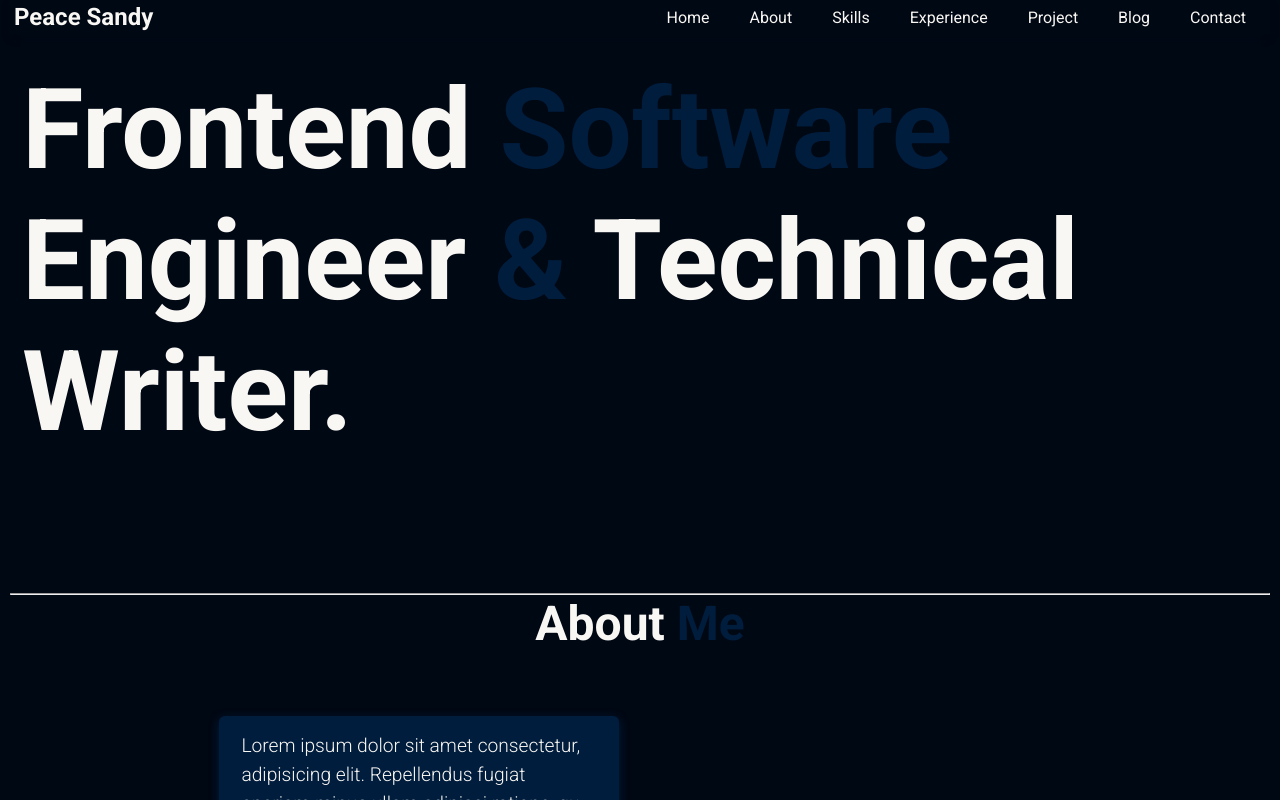
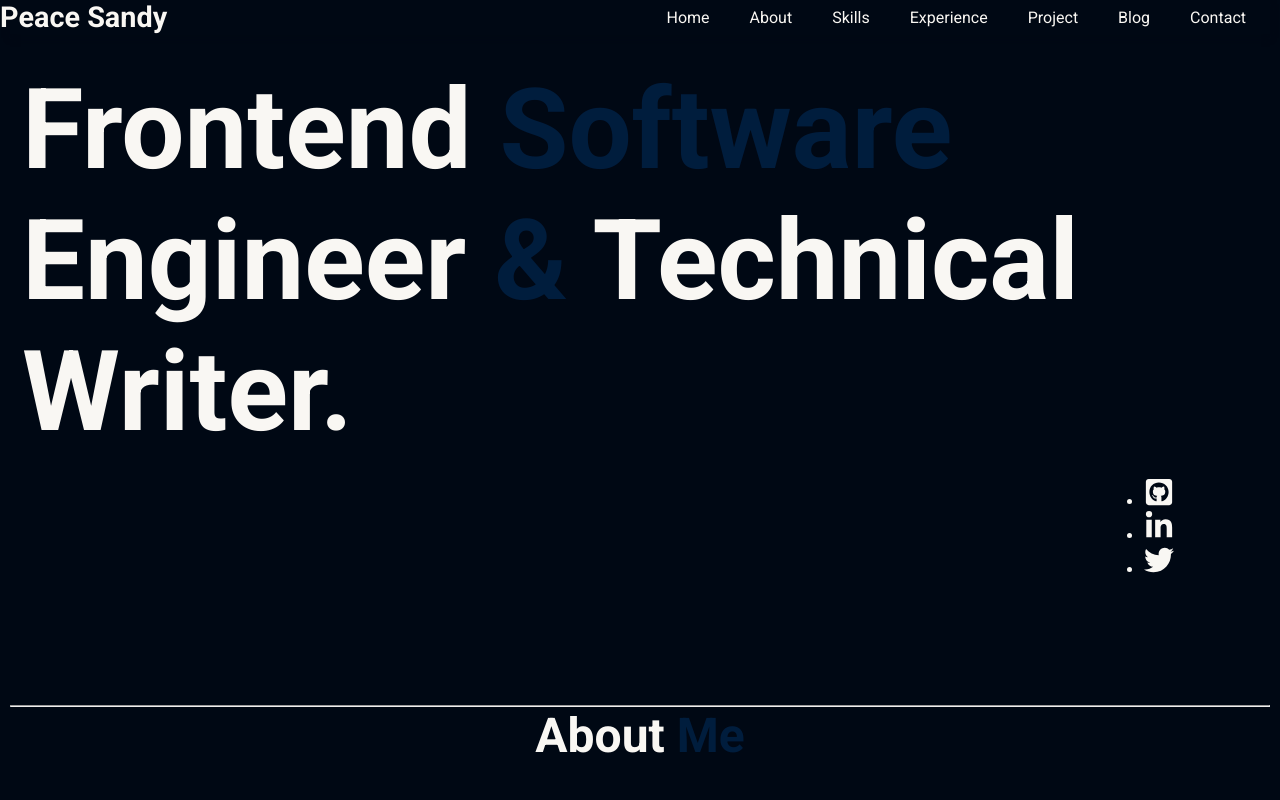
Before and after one commit to Peacesandy/peace-sandy, a React (Create React App) app: page / in a window 1280 px wide. Shown: the top 800 px of the page. Built offline with nearby package versions, Linux system fonts and the light colour scheme; a web font is replaced by a local one.

Commit message:
added framer motion

```diff
--- a/src/Components/About.jsx
+++ b/src/Components/About.jsx
@@ -1,12 +1,18 @@
 import React from 'react'
 import '../Styles/About.css'
+import { motion } from "framer-motion";
+
 
 
 function About() {
 
   return (
     <>
+    <motion.div initial={{ opacity: 0, x: '-100vh' }}
+    animate={{ opacity: 1, x: 0 }}
+    transition={{ type: 'spring', bounce: 0.6 }}>
       <h1 className='About-intro'>About <span className="span-ut">Me</span></h1>
+      </motion.div>
       <div className='about container' id='about'>
 
         <div className='Bio-1'>
--- a/src/Components/Blog.jsx
+++ b/src/Components/Blog.jsx
@@ -35,9 +35,7 @@ function Blog() {
         <p className='project-details'>Lorem ipsum dolor sit, amet consectetur adipisicing elit. Omnis corrupti beatae voluptatibus!</p>
         <a href="http://twitter.com/PeaceSandy3"  className='project-link'><button>Check it out</button></a>
     </div>
-       <div className='view-more'>
-         <button>View More</button>
-       </div>
+
     </div>
     <hr/>
     </div>
--- a/src/Components/Home.jsx
+++ b/src/Components/Home.jsx
@@ -1,5 +1,9 @@
 import React from 'react'
 import '../Styles/Home.css'
+
+import { motion } from "framer-motion";
+
+import { FaGithubSquare, FaLinkedinIn, FaTwitter} from 'react-icons/fa'
 
 function Home() {
   return (
@@ -8,9 +12,41 @@ function Home() {
       <div className='image-container'>
       </div>
 
-      <div className='text'>
+      <motion.div className='text'
+      initial={{ opacity: 0, x: '-100vh' }}
+      animate={{ opacity: 1, x: 0 }}
+      transition={{ type: 'spring', bounce: 0.6 }}>
         <h1 className='bio'> Frontend <span className='span-software'>Software</span> Engineer <span className='span-software'> & </span>  Technical Writer. </h1>
-      </div>
+      </motion.div>
+      <div className='social-icons'>
+        <ul>
+        <li className='w-[160px] h-[60px] flex justify-between items-center ml-[-100px] hover:ml-[-10px] duration-300 bg-blue-600'>
+            <a
+              className='flex justify-between items-center w-full text-gray-300'
+              href='/'
+            >
+            <FaGithubSquare size={30}/>
+            </a>
+          </li>
+          <li className='w-[160px] h-[60px] flex justify-between items-center ml-[-100px] hover:ml-[-10px] duration-300 bg-blue-600'>
+            <a
+              className='flex justify-between items-center w-full text-gray-300'
+              href='/'
+            >
+            <FaLinkedinIn size={30}/>
+            </a>
+          </li>
+          <li className='w-[160px] h-[60px] flex justify-between items-center ml-[-100px] hover:ml-[-10px] duration-300 bg-blue-600'>
+            <a
+              className='flex justify-between items-center w-full text-gray-300'
+              href='/'
+            >
+            <FaTwitter size={30}/>
+            </a>
+          </li>
+
+        </ul>
+        </div>
       <hr />
     </div>
   )
--- a/src/Components/Navbar.jsx
+++ b/src/Components/Navbar.jsx
@@ -1,5 +1,6 @@
 import React from 'react'
 import '../Styles/Navbar.css'
+import { motion } from "framer-motion";
 
 import { FaMicrosoft } from 'react-icons/fa'
 
@@ -8,7 +9,10 @@ function Navbar() {
     <header className="container">
 
       <nav className=''>
+        <motion.div animate={{ scale: 1.2 }}
+    transition={{ delay: 1, yoyo: Infinity }}>
         <h1>Peace Sandy</h1>
+        </motion.div>
         <ul className='nav-ul'>
           <li className='nav-li'> <a href="#home">Home</a></li>
           <li className='nav-li'><a href="#about">About</a></li>
--- a/src/Components/Project.jsx
+++ b/src/Components/Project.jsx
@@ -1,4 +1,5 @@
 import React from 'react'
+import {motion} from 'framer-motion'
 
 import "../Styles/Project.css"
 
@@ -18,15 +19,16 @@ function Project() {
         <h1>Projects</h1>
         <p>Check out some of my projects</p>
     </div>
+
     <div className='projects-container'>
 
-    <div className='project-container project-card'>
+    <motion.div className='project-container project-card' whileHover={{scale: 1.1}} whileTap={{scale: 0.9}}>
     <img src={metabnb} alt="A metabnb website" className='project-pic' loading='lazy'/>
      <h3 className='project-title'>Meta Bnb Website</h3>
      <p className='project-details'> Lorem ipsum dolor sit amet consectetur adipisicing elit. Repellat nostrum commodi autem repudiandae,
      ipsum ipsam sapiente doloribus, expedita officiis dolores officia delectus excepturi soluta dolorum!</p>
      <a href="http://twitter.com/PeaceSandy3"  className='project-link'><button>View the site</button></a>
-    </div>
+    </motion.div>
 
     <div className='project-container project-card'>
     <img src={movieapp} alt="A metabnb website" className='project-pic' loading='lazy'/>
@@ -76,9 +78,6 @@ function Project() {
      ipsum ipsam sapiente doloribus, expedita officiis dolores officia delectus excepturi soluta dolorum!</p>
      <a href="http://twitter.com/PeaceSandy3"  className='project-link'><button>View the site</button></a>
     </div>
-      <div>
-        <button>View More</button>
-      </div>
     </div>
 
 
--- a/src/Components/Skills.jsx
+++ b/src/Components/Skills.jsx
@@ -1,4 +1,5 @@
 import React from 'react'
+import { motion } from "framer-motion";
 
 import Html from '../Images/html.skills.png'
 import Css from '../Images/css-skills.png'
@@ -21,16 +22,16 @@ function Skills() {
       <h1 className='skills-intro'> <span className='span-my'>My</span> Skills</h1>
       <div className='skills-container'>
 
-        <div class="flip-card">
-          <div class="flip-card-inner">
+        <motion.div class="flip-card" >
+          <motion.div class="flip-card-inner" >
             <div class="flip-card-front">
               <img src={Html} alt="A git card" className='html' />
             </div>
             <div class="flip-card-back">
               <h6 className='card-skill'>HTML</h6>
             </div>
-          </div>
-        </div>
+          </motion.div>
+        </motion.div>
 
 
         <div class="flip-card">
--- a/src/Styles/About.css
+++ b/src/Styles/About.css
@@ -11,6 +11,10 @@
     justify-content: center;
     column-gap: 20px;
     min-height: 400px;
+}
+
+ul{
+    text-decoration: none;
 }
 
 hr {
--- a/src/Styles/Home.css
+++ b/src/Styles/Home.css
@@ -7,6 +7,12 @@
 
 .logo-text {
     color: var(--white-color);
+}
+
+.social-icons{
+    color: var(--white-color);
+    margin: 10px;
+    margin-left: 90%;
 }
 
 .span-software {
--- a/src/Styles/Skills.css
+++ b/src/Styles/Skills.css
@@ -85,11 +85,13 @@
   grid-gap: 20px;
   color: var(--white-color);
   width: 60%;
+  box-shadow: #040c16;
   margin: auto;
 }
 
 .skill-card {
   position: relative;
+  box-shadow: #040c16;
 }
 
 .flip-card {
```
